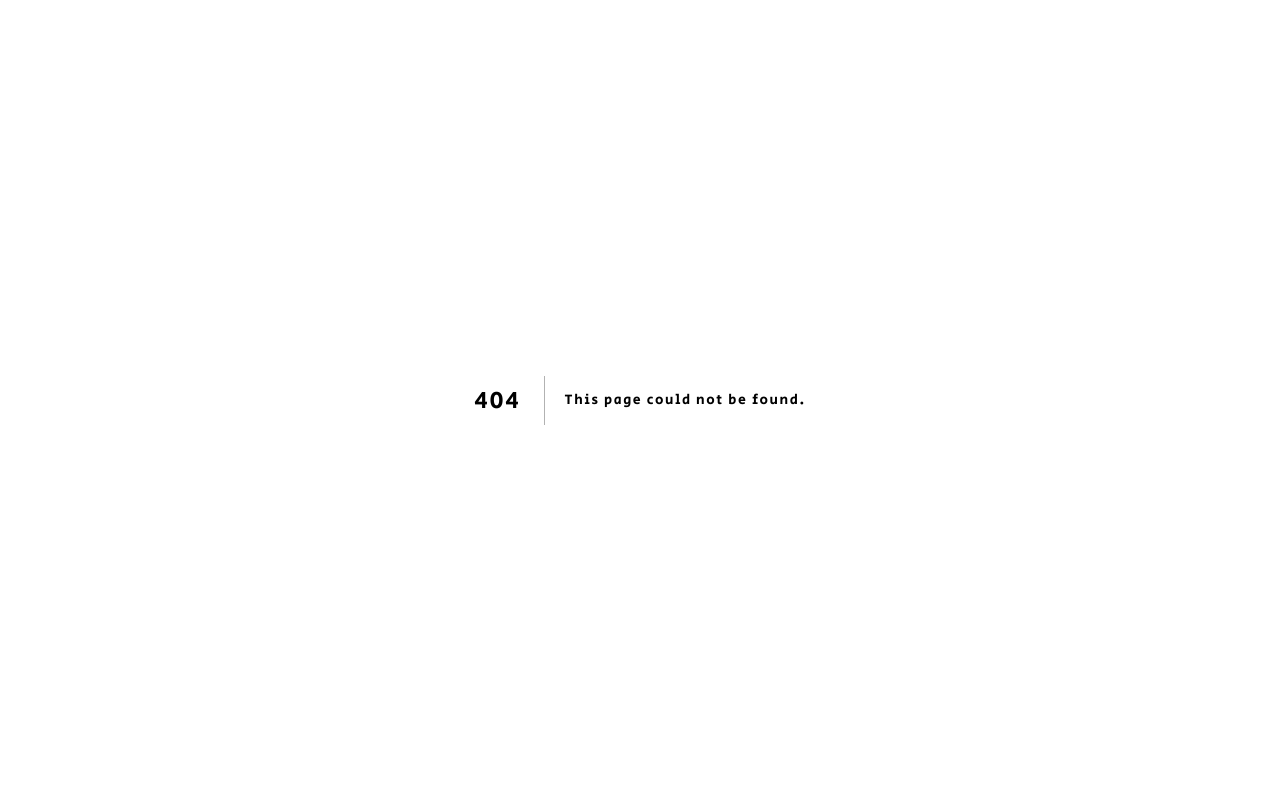
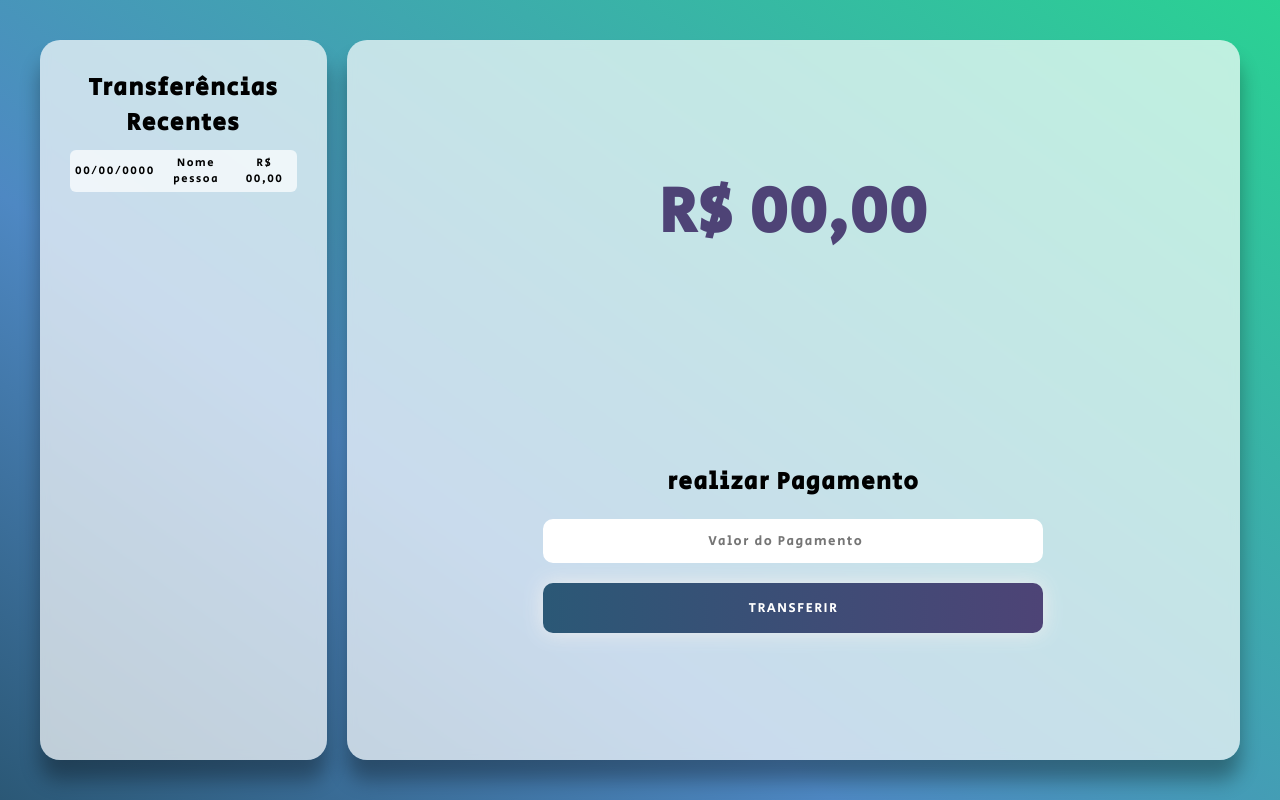
Before and after one commit to PauloHenriqueOliveiradeAlmeida/Processo-Seletivo-NG.Cash, a Next.js app: page /dashboard in a window 1280 px wide. Before the commit this address had no page. Built offline with nearby package versions, Linux system fonts and the light colour scheme.

Commit message:
criação da tela de DashBoard e ajustes na globalização de estilos

```diff
--- a/src/components/sessionForm/SessionForm.tsx
+++ b/src/components/sessionForm/SessionForm.tsx
@@ -2,7 +2,7 @@ import styles from "./SessionForm.module.css";
 
 function SessionForm(props:{loginOrRegistration: string}) {
     return (
-        <div className={styles.container}>
+        <div className="container">
             <h1>{props.loginOrRegistration}</h1>
             <form className={styles.SessionForm}>
                 <div>
--- /dev/null
+++ b/src/pages/dashboard.tsx
@@ -0,0 +1,30 @@
+import styles from "../styles/dashboard.module.css";
+
+function Dashboard() {
+
+    return (
+        <div className={`container ${styles.fullPage}`}>
+            <div className={styles.dashboard}>
+                <main>
+                    <h1>R$ 00,00</h1>
+
+                    <form className={styles.cashOutForm}>
+                        <h2>realizar Pagamento</h2>
+                        <input type="number" placeholder="Valor do Pagamento" min="0.01" step="0.01"/><br />
+                        <button type="submit">Transferir</button>
+                    </form>
+                </main>
+                <aside className={styles.transfersAside}>
+                    <h2>Transferências Recentes</h2>
+                    <div>
+                        <p>00/00/0000</p>
+                        <p>Nome pessoa</p>
+                        <p>R$ 00,00</p>
+                    </div>
+                </aside>
+            </div>
+        </div>
+    );
+
+}
+export default Dashboard;
--- /dev/null
+++ b/src/styles/dashboard.module.css
@@ -0,0 +1,68 @@
+.dashboard {
+    display: flex;
+    flex-direction: column;
+    align-items: center;
+    justify-content: space-between;
+    gap: 20px;
+    padding: 40px;
+    height: 100%;
+    width: 100%;
+}
+
+.dashboard main, .dashboard aside {
+    background-color: var(--background-color);
+    backdrop-filter: blur(5px);
+    box-shadow: 0 20px 20px #00000054;
+    padding: 30px;
+    height: 100%;
+    border-radius: 20px;
+}
+.dashboard main {
+    display: flex;
+    align-items: center;
+    justify-content: space-around;
+    flex-direction: column;
+}
+.dashboard form {
+    width: 100%;
+}
+
+.dashboard input, .dashboard button {
+    margin-top: 20px;
+}
+
+.dashboard h1 {
+    color: var(--highlightColor);
+    font-size: 4rem;
+}
+.transfersAside {
+    transition: all .2s linear;
+    cursor: pointer;
+}
+.transfersAside:hover {
+    transform: translateY(-10px);
+}
+.transfersAside div {
+    display: flex;
+    justify-content: space-between;
+    padding: 5px;
+    align-items: center;
+    font-size: 0.7rem;
+    background-color: var(--background-color);
+    border-radius: 6px;
+    margin-top: 10px;
+}
+@media (width >= 900px) {
+    .dashboard {
+        flex-direction: row-reverse;
+    }
+    .fullPage {
+        height: 100vh;
+    }
+    .dashboard main {
+        width: 100%;
+    }
+    .dashboard input, .dashboard button {
+        width: 60%;
+    }
+}
--- a/src/styles/globals.css
+++ b/src/styles/globals.css
@@ -1,4 +1,10 @@
 @import url('https://fonts.googleapis.com/css2?family=Secular+One&display=swap');
+
+:root {
+  --background-color: #ffffffb2;
+  --highlightColor: #4e4376;
+  --normalColor: #2b5876;
+}
 
 * {
   margin: 0px;
@@ -6,4 +12,67 @@
   box-sizing: border-box;
   font-family: "Secular One", "Roboto", sans-serif;
   letter-spacing: 1.6px;
+  text-align: center;
 }
+html {
+  background: linear-gradient(36deg, var(--normalColor) 0%, #4e88c3 35%, #2ad293 100%);
+  background-repeat: no-repeat;
+  background-attachment: fixed;
+}
+.container {
+  width: 100%;
+  overflow: hidden;
+  display: flex;
+  justify-content: center;
+  align-items: center;
+  flex-direction: column;
+}
+
+.container h1 {
+  color: #ececec;
+  margin-bottom: 10px;
+  text-transform: uppercase;
+}
+input, button {
+  border-radius: 10px;
+  border: none;
+  outline: none;
+  text-align: center;
+  padding: 10px;
+  width: 100%;
+}
+input {
+  margin-top: 5px;
+  border: 2px solid #fff;
+  transition: .2s ease-in;
+}
+input:hover {
+  border: 2px solid var(--normalColor);
+}
+input:focus {
+  border-color: var(--highlightColor);
+}
+input:-webkit-autofill {
+  box-shadow: 0 0 0 1000px #fff inset;
+}
+
+button {
+  background-image: linear-gradient(to right, var(--normalColor) 0%, var(--highlightColor)  51%, var(--normalColor)  100%);
+  margin-top: 10px;
+  padding: 15px 45px;
+  text-align: center;
+  text-transform: uppercase;
+  transition: 0.5s;
+  background-size: 200% auto;
+  color: white;
+  box-shadow: 0 0 20px #eee;
+  border-radius: 10px;
+  cursor: pointer;
+  margin-top: 30px;
+}
+
+button:hover {
+background-position: right center; /* change the direction of the change here */
+color: #fff;
+text-decoration: none;
+}
```
Also changed, not shown: src/components/sessionForm/SessionForm.module.css (+3 -18 lines), 1 other file (tests, documents, lock files or other folders).
